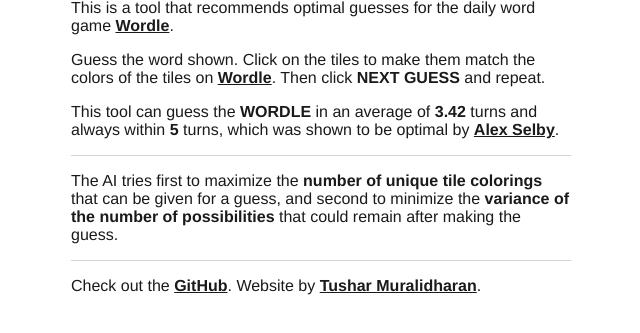
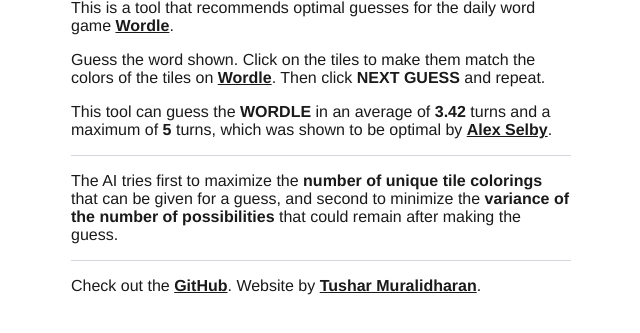
Before and after one commit to tusharmurali/wordle-ai, a plain HTML site: page index.html in a window 1280 px wide. Both pictures are taken after a click on the element 406 px from the left and 27 px from the top of the page. Shown: the part 49-382 px from the top of the page, without its empty margins (319-959 px from the left). Drawn offline with Linux system fonts and the light colour scheme.

Commit message:
Edit modal text

```diff
--- a/index.html
+++ b/index.html
@@ -56,7 +56,7 @@
                 <div class="instructions">
                     <p>This is a tool that recommends optimal guesses for the daily word game <a target="_blank" href="https://www.powerlanguage.co.uk/wordle/"><strong>Wordle</strong></a>.</p>
                     <p>Guess the word shown. Click on the tiles to make them match the colors of the tiles on <a target="_blank" href="https://www.powerlanguage.co.uk/wordle/"><strong>Wordle</strong></a>. Then click <strong>NEXT GUESS</strong> and repeat.</p>
-                    <p>This tool can guess the <strong>WORDLE</strong> in an average of <strong>3.42</strong> turns and always within <strong>5</strong> turns, which was shown to be optimal by <a target="_blank" href="http://sonorouschocolate.com/notes/index.php?title=The_best_strategies_for_Wordle"><strong>Alex Selby</strong></a>.</p>
+                    <p>This tool can guess the <strong>WORDLE</strong> in an average of <strong>3.42</strong> turns and a maximum of <strong>5</strong> turns, which was shown to be optimal by <a target="_blank" href="http://sonorouschocolate.com/notes/index.php?title=The_best_strategies_for_Wordle"><strong>Alex Selby</strong></a>.</p>
                     <div style="border-top: 1px solid #d3d6da; border-bottom: 1px solid #d3d6da;">
                         <p>The AI tries first to maximize the <strong>number of unique tile colorings</strong> that can be given for a guess, and second to minimize the <strong>variance of the number of possibilities</strong> that could remain after making the guess.</p>
                     </div>
```
